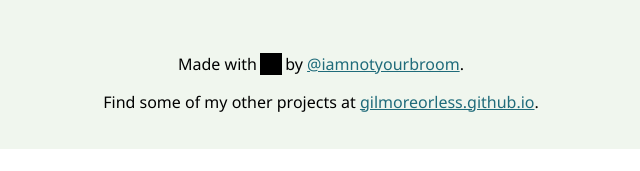
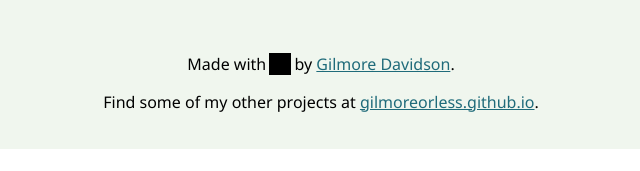
Before and after one commit to gilmoreorless/emoji-censor, a browser extension: page index.html in a window 1280 px wide. Shown: the part 626-797 px from the top of the page, 319-959 px from the left. Drawn offline with Linux system fonts and the light colour scheme.

Commit message:
I stopped using Twitter many years ago

```diff
--- a/index.html
+++ b/index.html
@@ -46,7 +46,7 @@ A wonderful family: 👨‍👩‍👧‍👧
 	</div>
 
 	<footer class="does-anyone-actually-read-footers">
-		<p>Made with 💤<!-- Ha, made you look! --> by <a href="https://twitter.com/iamnotyourbroom">@iamnotyourbroom</a>.</p>
+		<p>Made with 💤<!-- Ha, made you look! --> by <a href="https://shoehornwithteeth.com">Gilmore Davidson</a>.</p>
 		<p>Find some of my other projects at <a href="https://gilmoreorless.github.io/">gilmoreorless.github.io</a>.</p>
 	</footer>
 
```
